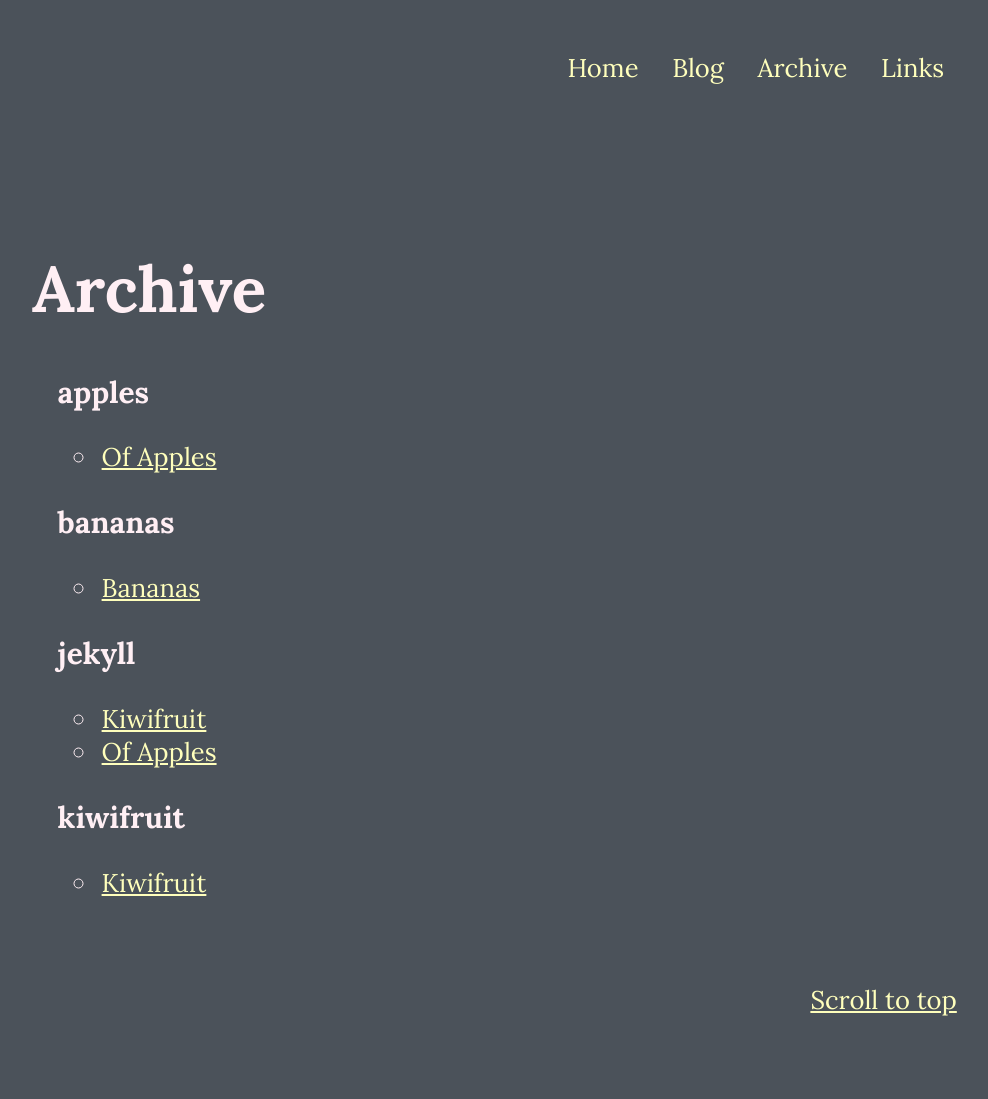
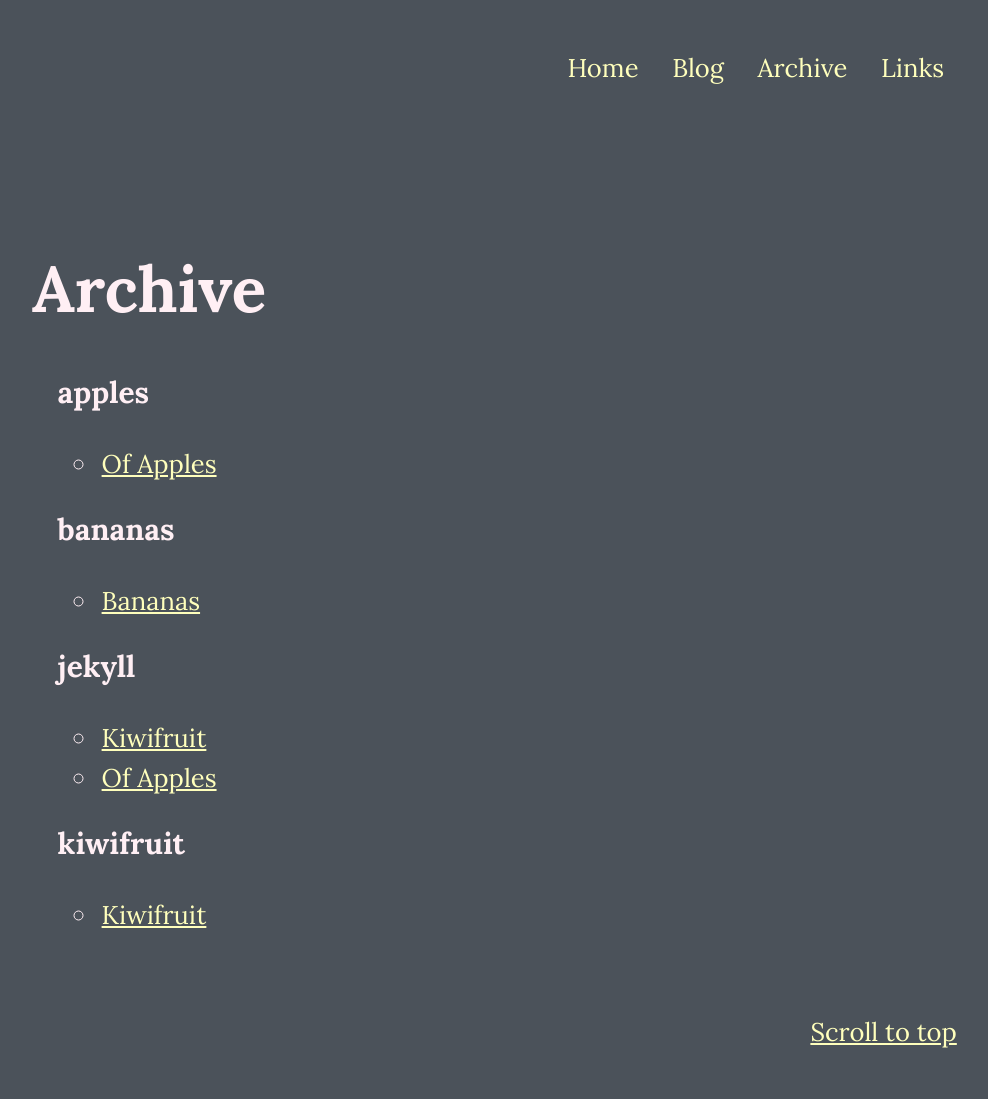
Before and after one commit to denismcdonald/blog, a Jekyll site: the page built from archive.html, in a window 1280 px wide. Shown: the whole page, without its empty margins (268-1256 px from the left). Built offline with Jekyll 4.4.1, drawn with Linux system fonts in a browser that asks for light colours; before the commit the page ends 1067 px from its top, so only the background shows below that.

Commit message:
TOC li padding

```diff
--- a/_sass/main.scss
+++ b/_sass/main.scss
@@ -69,7 +69,6 @@ li a {
 
 
 aside {
-    // margin: 1rem 0 -4rem 0;
     margin: 4rem 0 0 0;
     padding: 0;
     text-align: center;
@@ -89,9 +88,7 @@ aside {
 
 .content-container {
     margin: 0 1rem 1rem 1rem;
-    // margin: 0 auto;
     padding-top: 3rem;
-    // padding: 3rem 1rem 0 1rem;
     max-width: 680px;
 }
 
@@ -100,6 +97,7 @@ aside {
     border: 5px solid yellow;
     color: yellow;
 }
+
 
 .current:before {
     content: "\003e";
@@ -134,6 +132,11 @@ h1 {
 
 .indent-content {
     margin-left: 1rem;
+}
+
+
+li {
+    padding-top: 0.25rem;
 }
 
 
@@ -208,10 +211,7 @@ code {
 
 
 .toc {
-    // clear: both;
     display: inline-block;
-    // margin: 4rem 0 -1rem 1rem;
-    // margin-left: 4rem;
     text-align: left;
 }
 
@@ -223,16 +223,6 @@ code {
     line-height: 3rem;
     margin-left: -1.5rem;
 }
-
-
-// .toc-heading {
-//     float: right;
-//     margin: 0.5rem 0 0 0.25rem;
-//     padding: 0.25rem 0.5rem 0 0.75rem;
-//     position: sticky;
-//     top: 1rem;
-//     right: 0rem;
-// }
 
 
 .toc ul {
@@ -305,8 +295,6 @@ Breakpoint 1 (Dispense with critical mobile styles)
     .content-container {
         margin: 0 1rem 1rem 2rem;
         margin: 0 auto;
-        // padding-top: 6rem;
-        // padding-top: 6rem;
         padding: 8rem 1rem 0 1rem;
     }
 
@@ -314,7 +302,6 @@ Breakpoint 1 (Dispense with critical mobile styles)
     .edit {
         float: left;
         font-size: 1rem;
-        // margin: 1rem 0 2rem 2rem;
         margin: 1rem 0 2rem 0;
     }
 
@@ -347,7 +334,6 @@ Breakpoint 1 (Dispense with critical mobile styles)
 
     .toc {
         margin: 7rem 0 -3rem 1.5rem;
-        // margin: 0 auto;
     }
 
 
```
Also changed, not shown: 1 other file.
